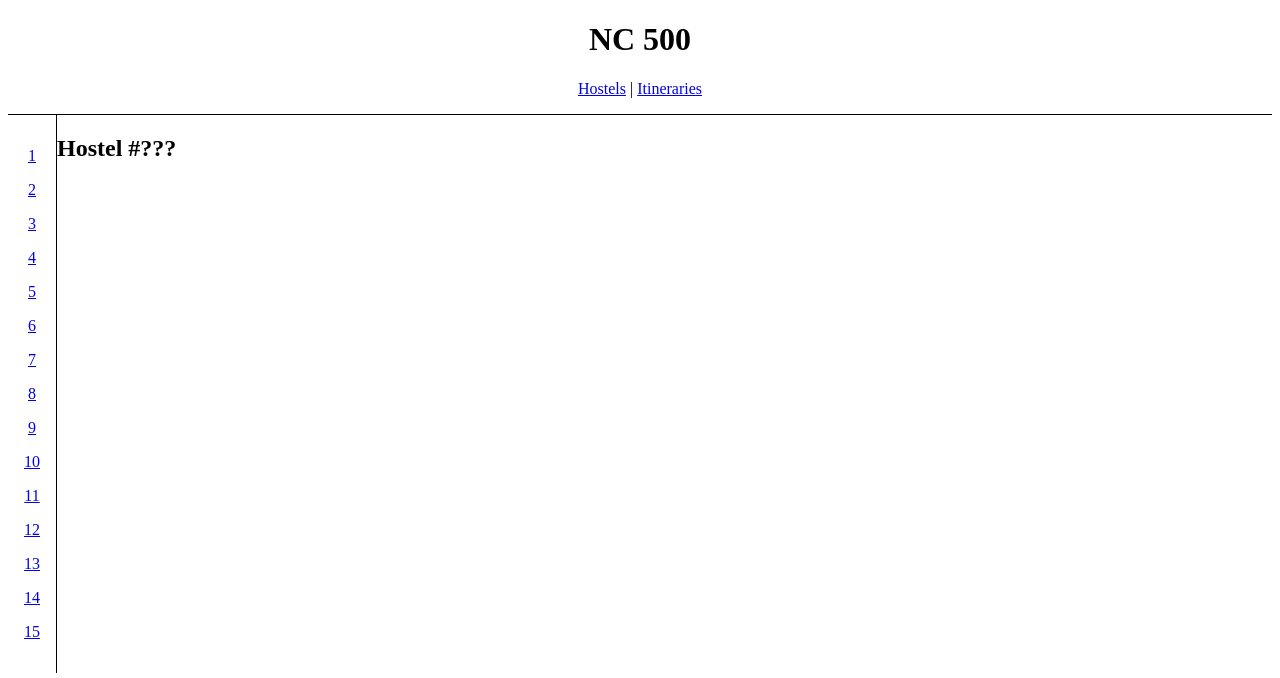
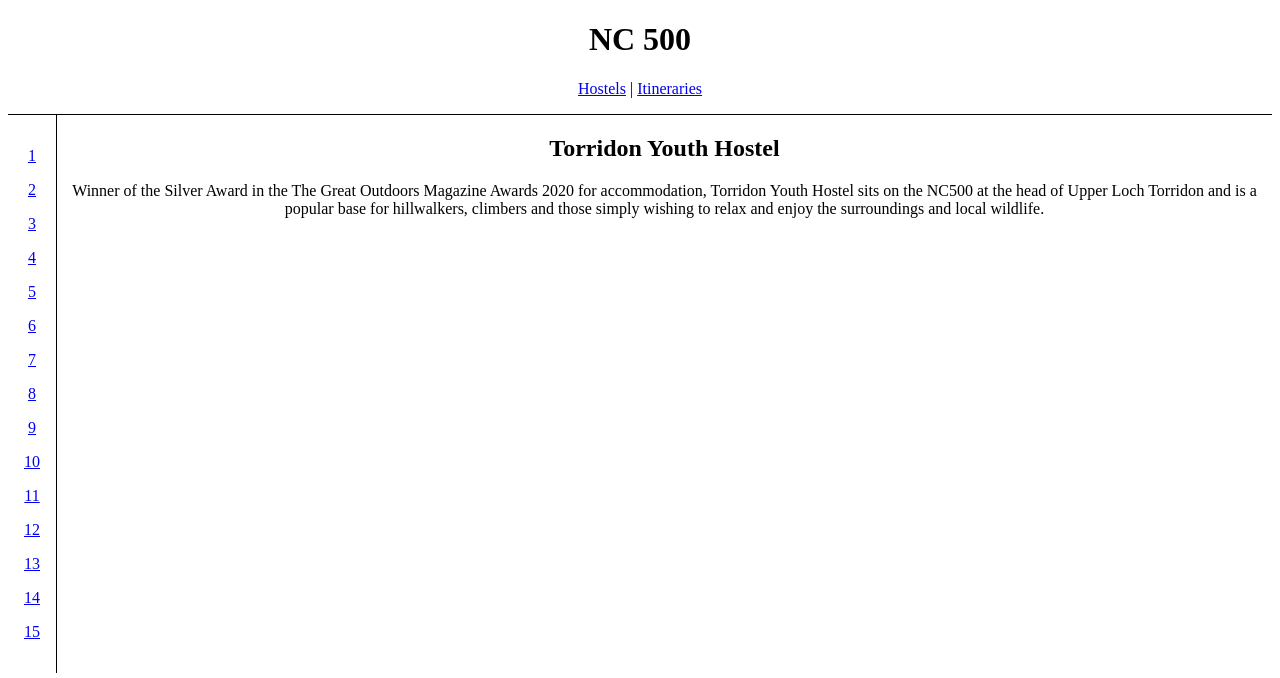
Before and after one commit to J-JohnWills/nc-500, a React (Create React App) app: page /hostels/1 in a window 1280 px wide. Shown: the top 678 px of the page. Built offline with nearby package versions, Linux system fonts and the light colour scheme.

Commit message:
Add data lookup and display for single hostel
Using the URL params, which corresponds to the ID of a hostel, the
application now renders hostel information in the application.

```diff
--- a/src/components/hostel/Hostel.jsx
+++ b/src/components/hostel/Hostel.jsx
@@ -1,3 +1,15 @@
+import { useParams } from "react-router-dom";
+import { getHostel } from "../../data";
+
 export default function Hostel() {
-  return <h2>Hostel #???</h2>;
+  let params = useParams();
+  let hostel = getHostel(params.hostelId);
+
+  return (
+    <main>
+      <h2>{hostel.name}</h2>
+      <p>{hostel.description}</p>
+      <p></p>
+    </main>
+  );
 }
--- a/src/data.js
+++ b/src/data.js
@@ -261,3 +261,7 @@ var itineraries = [
 export function getHostels() {
   return hostels;
 }
+
+export function getHostel(idIn) {
+  return hostels.find((hostel) => hostel.id === idIn);
+}
```
